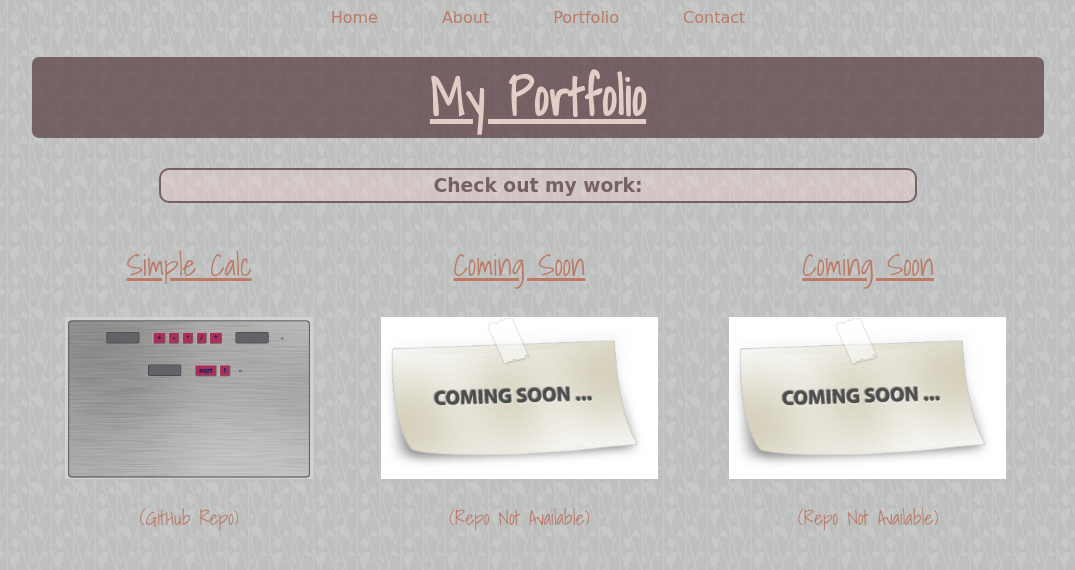
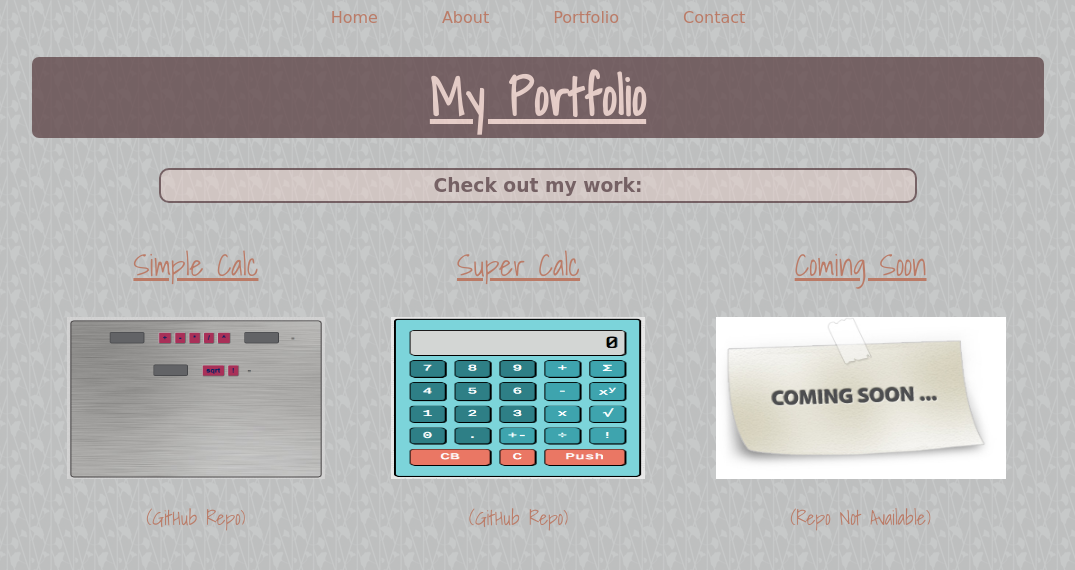
Before and after one commit to kelleystephens/portfolio, a plain HTML site: page index.html in a window 1280 px wide. Shown: the whole page, without its empty margins (102-1177 px from the left). Drawn offline with Linux system fonts and the light colour scheme; a web font is replaced by a local one.

Commit message:
super calc added

```diff
--- a/index.html
+++ b/index.html
@@ -22,7 +22,7 @@
           <a href='http://www.kelleystephens.com/simple-calc'>Simple Calc</a>
         </td>
         <td>
-          <a href='#'>Coming Soon</a>
+          <a href='http://www.kelleystephens.com/super-calc'>Super Calc</a>
         </td>
         <td>
           <a href='#'>Coming Soon</a>
@@ -30,14 +30,16 @@
       </tr>
       <tr>
         <td class='preview' id='simplecalc'></td>
-        <td class='preview'></td>
+        <td class='preview' id='supercalc'></td>
         <td class='preview'></td>
       </tr>
       <tr class='repo'>
         <td>
           <a class='repo' href='https://github.com/kelleystephens/simple-calc'>(GitHub Repo)</a>
         </td>
-        <td>(Repo Not Available)</td>
+        <td>
+          <a class='repo' href='https://github.com/kelleystephens/super-calc'>(GitHub Repo)</a>
+        </td>
         <td>(Repo Not Available)</td>
       </tr>
     </table>
--- a/style.css
+++ b/style.css
@@ -89,6 +89,10 @@ a:visited {
   background-image: url('images/simple-calc.png');
 }
 
+#supercalc {
+  background-image: url('images/super-calc.png');
+}
+
 .repo {
   font-family: 'Shadows Into Light', cursive;
   font-size: 20px;
```
Also changed, not shown: images/super-calc.png (added).
